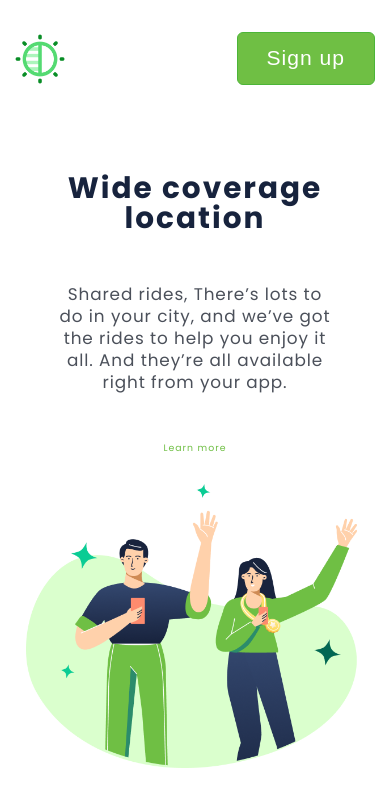
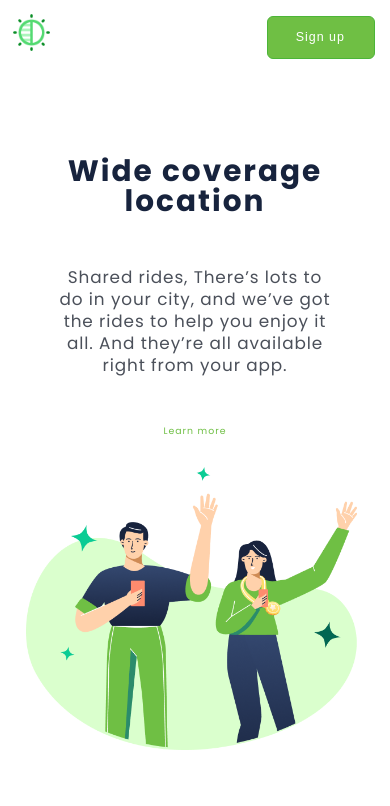
Before and after one commit to arthurdeandradehygino-crypto/Wide-Coverage-Location, a plain HTML site: page index.html in a window 390 px wide. Drawn offline with Linux system fonts and the light colour scheme.

Commit message:
style:  size fixed - button nav, dark-theme

```diff
--- a/assets/css/pages/home.css
+++ b/assets/css/pages/home.css
@@ -55,7 +55,7 @@
 
     text-decoration: none;
     color: var(--font-text-color-d);
-    font-size: 2vh;
+    font-size: 1vw;
     letter-spacing: 0.88px;
 
 }
@@ -80,7 +80,7 @@
     background-color: var(--bg-main-link-button-color-d);
     border: 1px var(--border-button-main-color-d) solid;
     padding: 0.813rem 1.813rem 0.875rem 1.75rem;
-    font-size: 2.5vh;
+    font-size: 1.2vw;
     letter-spacing: 1px;
     border-radius: 6px;
 
@@ -231,6 +231,7 @@
 .img{
 
   margin-left: 0;
+
 }
 
 .main-img{
@@ -289,13 +290,26 @@
 .menu-nav-button{
 
     margin-right: 0.938rem;
+    font-size: 3.2vw;
 
 
 }
 
 .menu-dark-light-mode{
 
-margin-top: 1.5rem
+margin-top: 0.4rem;
+
+}
+
+.menu-nav-list{
+
+margin-top: 1rem
+
+}
+
+.menu-dark-light-mode-icon{
+
+width: 6vh;
 
 }
 
@@ -303,8 +317,4 @@
 
 
 
-
-
-
-
 }
```
